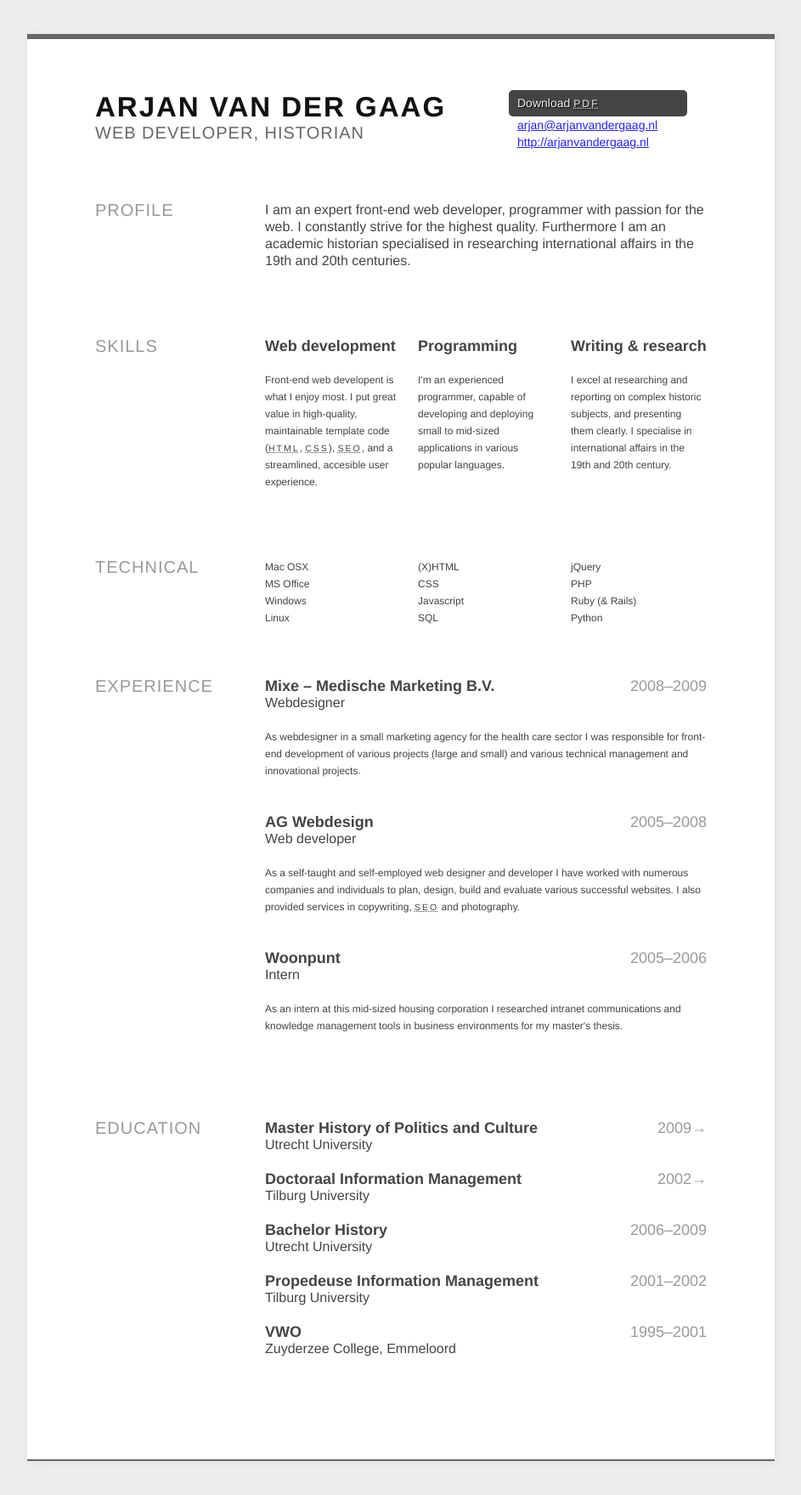
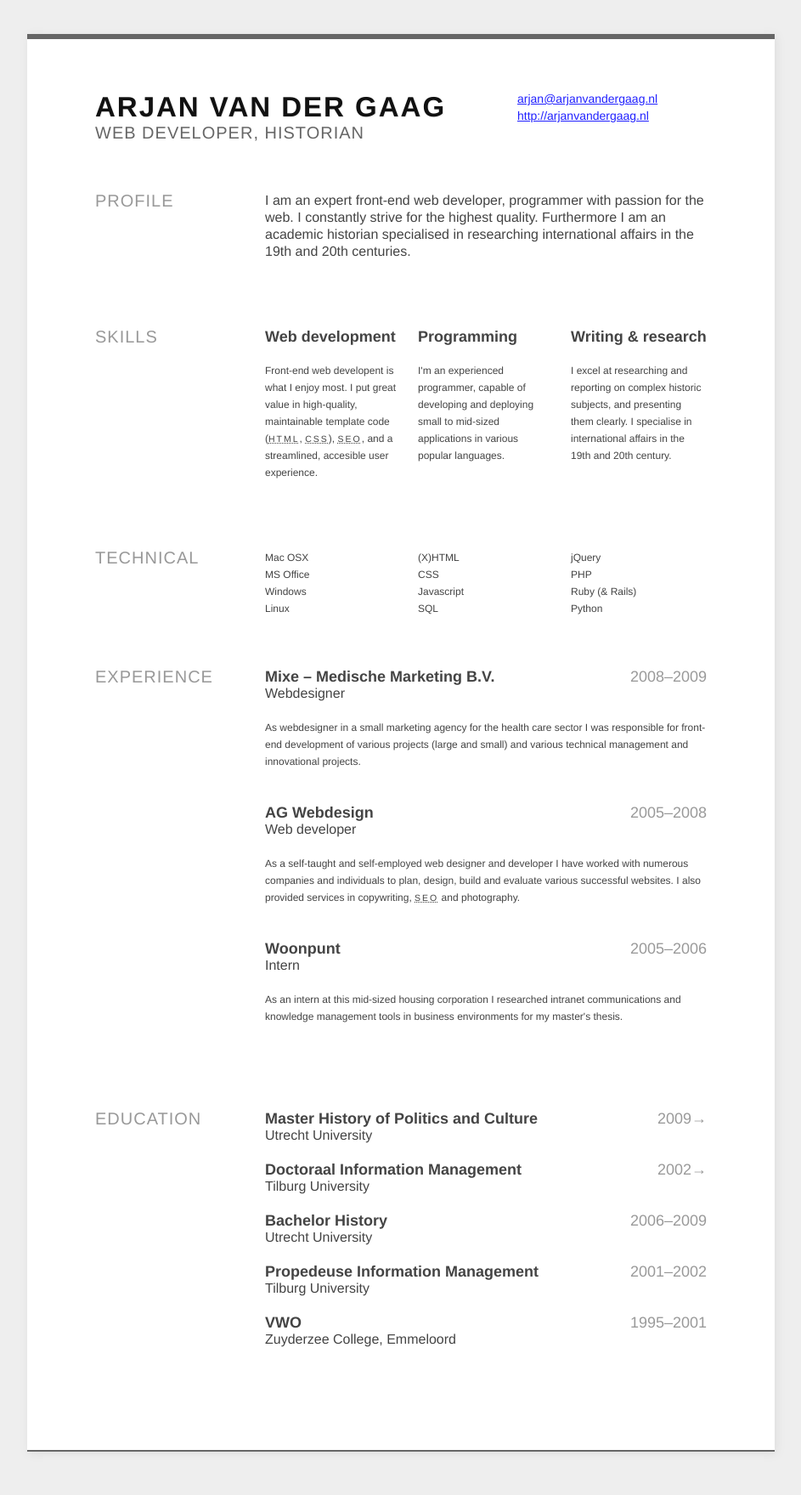
Before and after one commit to avdgaag/arjanvandergaag.nl, a Jekyll site: the page resume.html, which Jekyll copies as it is, in a window 1280 px wide. Shown: the whole page at 85% size, without its empty margins (168-1111 px from the left). Built offline with Jekyll 4.4.1, drawn with Linux system fonts in a browser that asks for light colours.

Commit message:
Temporarily remove PDF link

```diff
--- a/resume.html
+++ b/resume.html
@@ -243,7 +243,7 @@
                     <h2>Web developer, Historian</h2>
                 </div>
                 <div class="column last">
-                    <h3><a id="pdf" href="resume.pdf" title="Downlead this file as a PDF document" rel="alternate">Download <abbr title="Portable Document Format">PDF</abbr></a></h3>
+                    <!-- <h3><a id="pdf" href="resume.pdf" title="Downlead this file as a PDF document" rel="alternate">Download <abbr title="Portable Document Format">PDF</abbr></a></h3> -->
                     <h3><a href="mailto:&#x61;&#x72;&#x6A;&#x61;&#x6E;&#x40;&#x61;&#x72;&#x6A;&#x61;&#x6E;&#x76;&#x61;&#x6E;&#x64;&#x65;&#x72;&#x67;&#x61;&#x61;&#x67;&#x2E;&#x6E;&#x6C;" title="Send an e-mail to this address">&#x61;&#x72;&#x6A;&#x61;&#x6E;&#x40;&#x61;&#x72;&#x6A;&#x61;&#x6E;&#x76;&#x61;&#x6E;&#x64;&#x65;&#x72;&#x67;&#x61;&#x61;&#x67;&#x2E;&#x6E;&#x6C;</a></h3>
                     <h3><a href="http://arjanvandergaag.nl" title="Arjan van der Gaag's website">http://arjanvandergaag.nl</a></h3>
                 </div>
```
